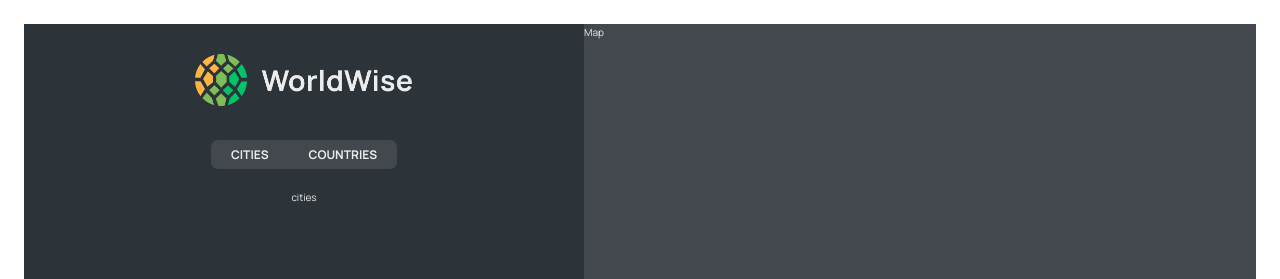
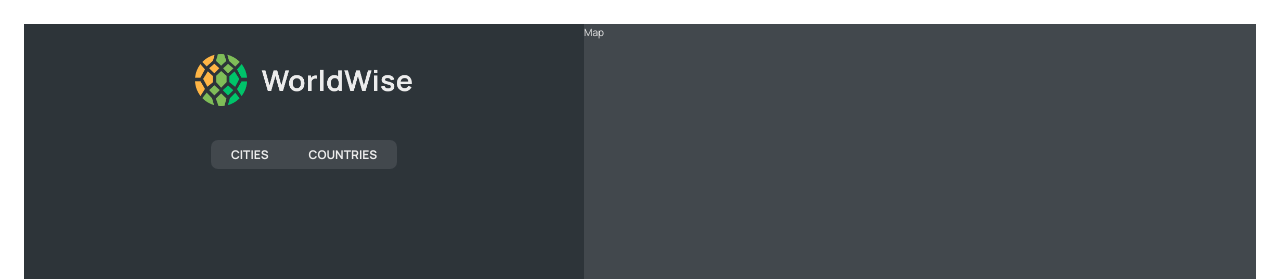
Before and after one commit to akai54/worldwise, a React (Vite) app: page /app in a window 1280 px wide. Shown: the top 279 px of the page. Built offline with nearby package versions, Linux system fonts and the light colour scheme.

Commit message:
chore: Add CityList component and update routes in AppLayout

```diff
--- a/src/App.jsx
+++ b/src/App.jsx
@@ -5,6 +5,7 @@ import Homepage from "./pages/Homepage";
 import NotFound from "./pages/NotFound";
 import AppLayout from "./pages/AppLayout";
 import Login from "./pages/Login";
+import CityList from "./components/CityList";
 
 function App() {
   return (
@@ -15,8 +16,8 @@ function App() {
         <Route path="pricing" element={<Pricing />} />
         <Route path="login" element={<Login />} />
         <Route path="app" element={<AppLayout />}>
-          <Route index element={<p>cities</p>} />
-          <Route path="cities" element={<p>cities</p>} />
+          <Route index element={<CityList />} />
+          <Route path="cities" element={<CityList />} />
           <Route path="countries" element={<p>countries</p>} />
           <Route path="form" element={<p>form</p>} />
         </Route>
--- /dev/null
+++ b/src/components/CityList.jsx
@@ -0,0 +1,7 @@
+import styles from "./CityList.module.css";
+
+function CityList() {
+  return <ul className={styles.citylist}></ul>;
+}
+
+export default CityList;
```
